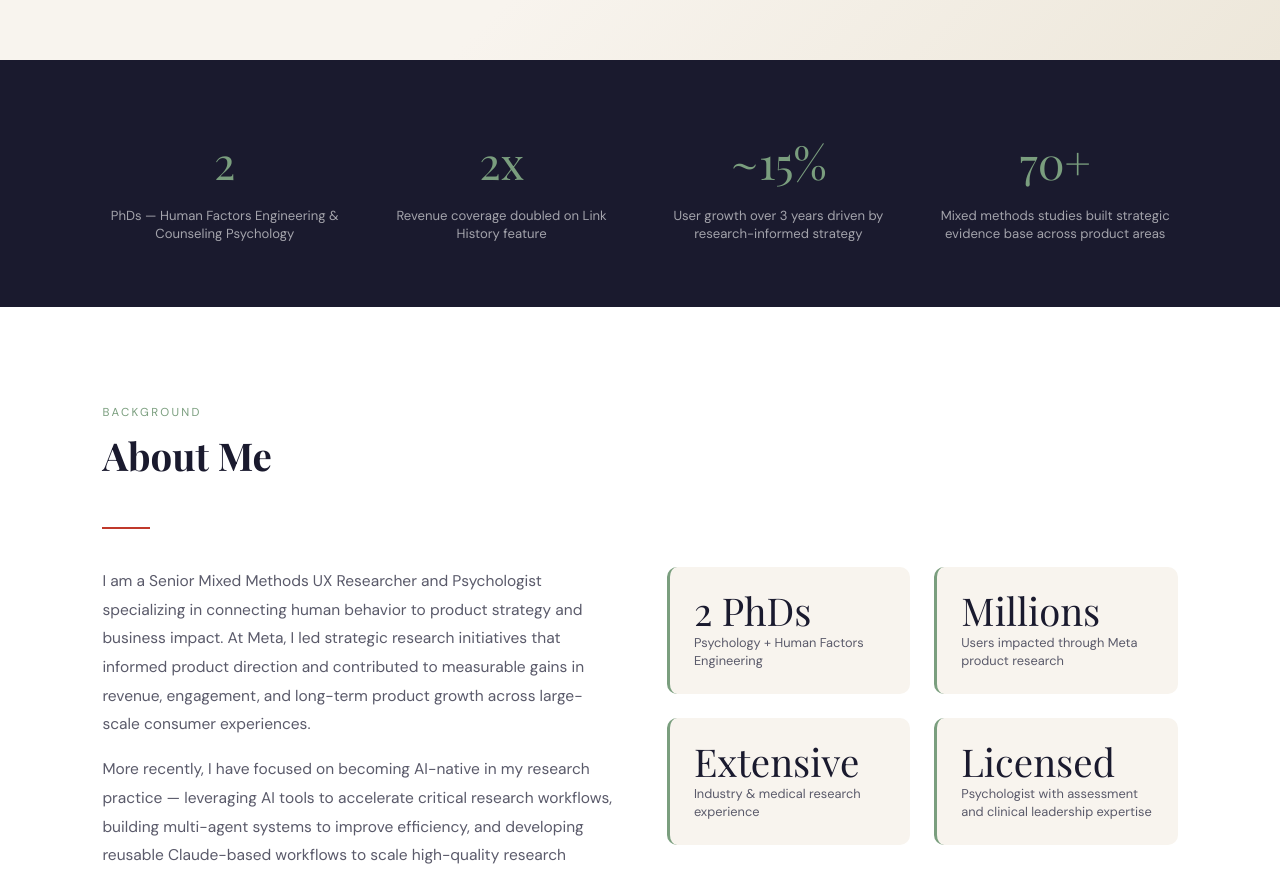
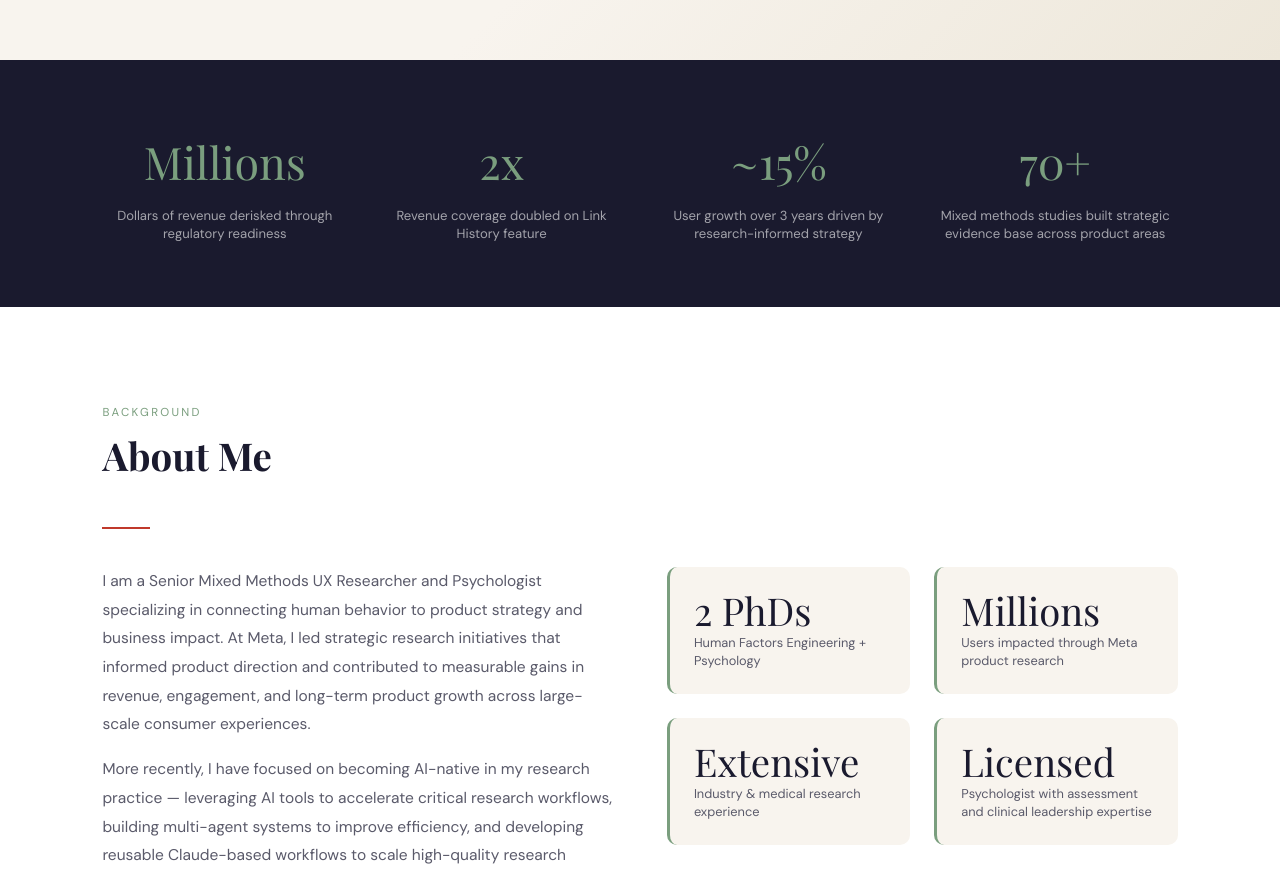
Before and after one commit to amandajohnsonphd/portfolio, a plain HTML site: page index.html in a window 1280 px wide. Shown: the part 740-1610 px from the top of the page. Drawn offline with nearby package versions, Linux system fonts and the light colour scheme; a web font is replaced by a local one.

Commit message:
Update index.html

```diff
--- a/index.html
+++ b/index.html
@@ -383,8 +383,8 @@
 <!-- IMPACT STRIP -->
 <div class="impact-strip">
   <div>
-    <div class="impact-num">2</div>
-    <div class="impact-label">PhDs — Human Factors Engineering & Counseling Psychology</div>
+    <div class="impact-num">Millions</div>
+    <div class="impact-label"> Dollars of revenue derisked through regulatory readiness</div>
   </div>
   <div>
     <div class="impact-num">2x</div>
@@ -417,7 +417,7 @@
     <div class="about-stats">
       <div class="stat-card">
         <div class="stat-num">2 PhDs</div>
-        <div class="stat-label">Psychology + Human Factors Engineering</div>
+        <div class="stat-label">Human Factors Engineering + Psychology</div>
       </div>
       <div class="stat-card">
         <div class="stat-num">Millions</div>
```
